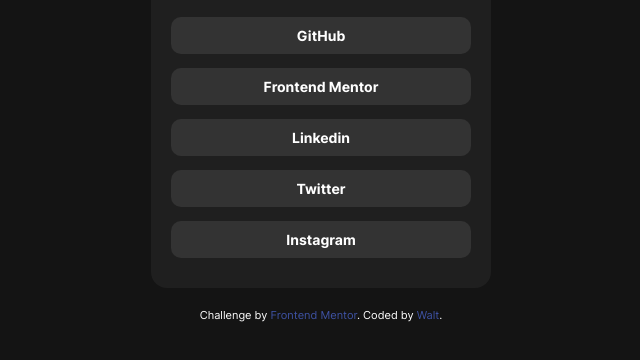
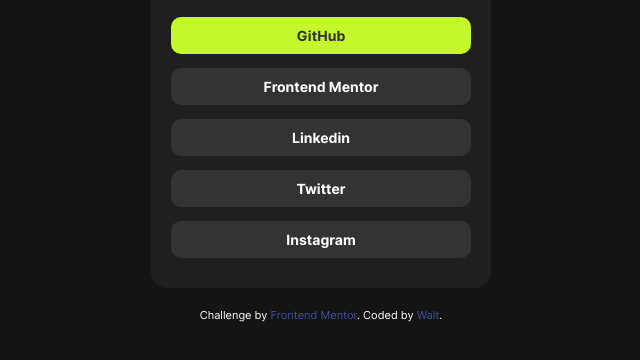
Before and after one commit to waltbrs/social_links_profile, a plain HTML site: page index.html in a window 1280 px wide. In both pictures the pointer is over the link "GitHub". Shown: the part 354-714 px from the top of the page, without its empty margins (319-959 px from the left). Drawn offline with Linux system fonts and the light colour scheme.

Commit message:
active states

```diff
--- a/styles.css
+++ b/styles.css
@@ -101,4 +101,13 @@ section ul a {
     text-align: center;
     padding: 10px;
     border-radius: 10px;
+
+    transition-timing-function: cubic-bezier(0.4, 0, 0.2, 1);
+    transition-duration: 150ms;
 }
+
+section ul a:hover,
+section ul a:focus {
+    background-color: var(--green);
+    color: var(--grey700);
+}
```
